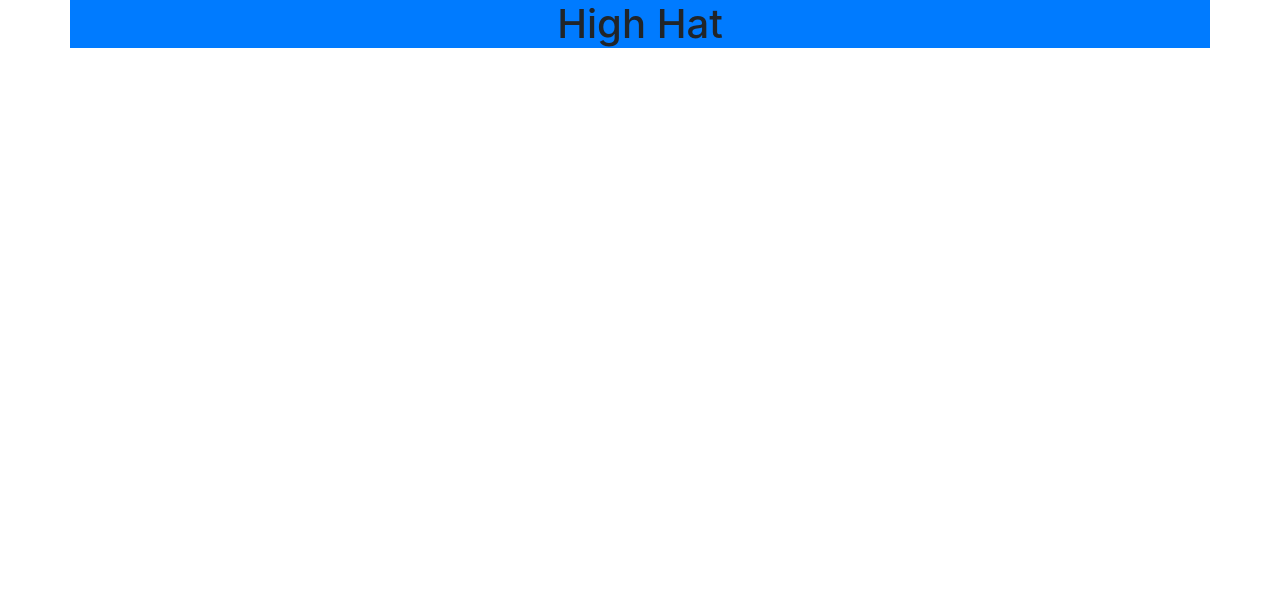
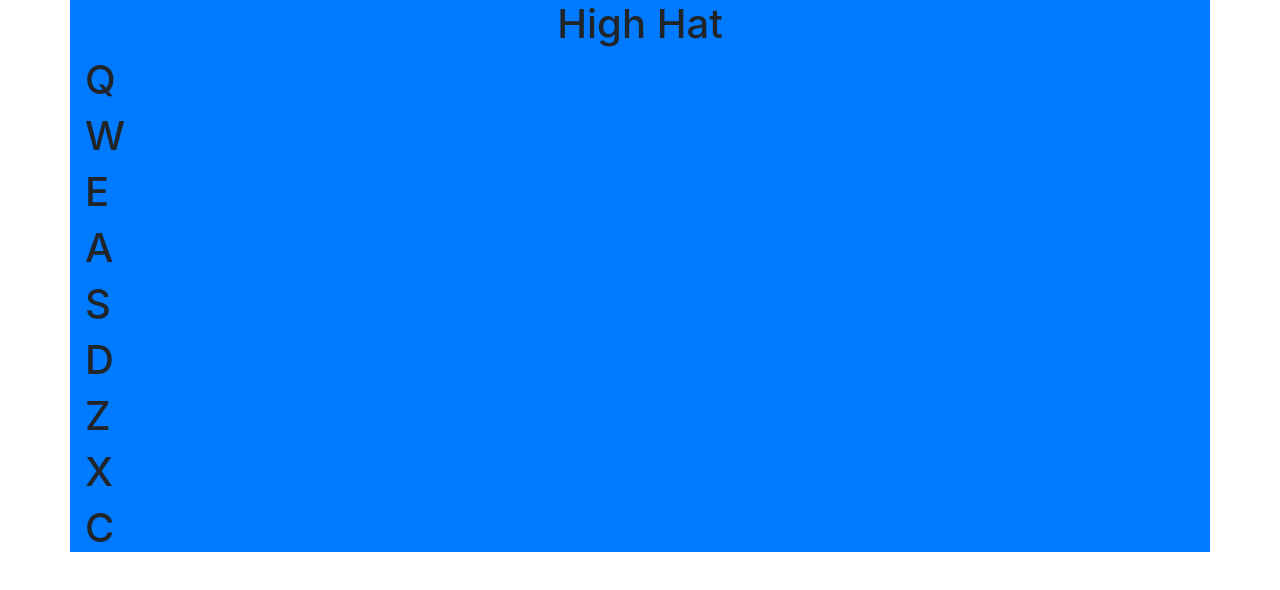
Before and after one commit to dylanhamada/drum-machine, a React (Create React App) app: page / in a window 1280 px wide. Shown: the top 590 px of the page. Built offline with nearby package versions, Linux system fonts and the light colour scheme.

Commit message:
Add DrumPad components

```diff
--- a/src/App.js
+++ b/src/App.js
@@ -1,4 +1,16 @@
 import React from "react";
+
+const drumPads = [
+  { keyPress: "Q" },
+  { keyPress: "W" },
+  { keyPress: "E" },
+  { keyPress: "A" },
+  { keyPress: "S" },
+  { keyPress: "D" },
+  { keyPress: "Z" },
+  { keyPress: "X" },
+  { keyPress: "C" }
+];
 
 function Display(props) {
   return (
@@ -8,15 +20,34 @@ function Display(props) {
   );
 }
 
+class DrumPad extends React.Component {
+  constructor(props) {
+    super(props);
+  }
+
+  render() {
+    return (
+      <div className="drum-pad">
+        <h1>{this.props.letterKey}</h1>
+      </div>
+    );
+  }
+}
+
 class App extends React.Component {
   constructor(props) {
     super(props);
   }
 
   render() {
+    const drumList = drumPads.map(drumPad => (
+      <DrumPad key={drumPad.keyPress} letterKey={drumPad.keyPress} />
+    ));
+
     return (
       <div id="drum-machine" className="container bg-primary">
         <Display drumPad="High Hat" />
+        {drumList}
       </div>
     );
   }
```
